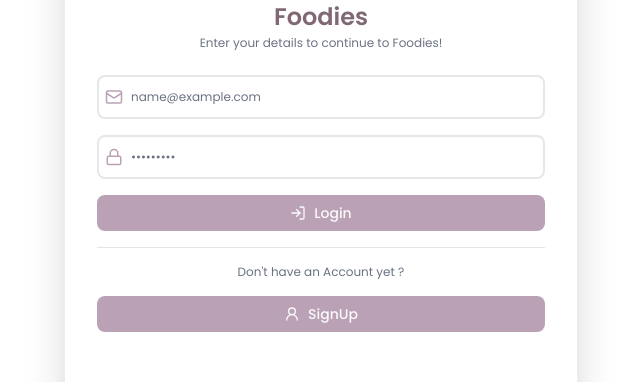
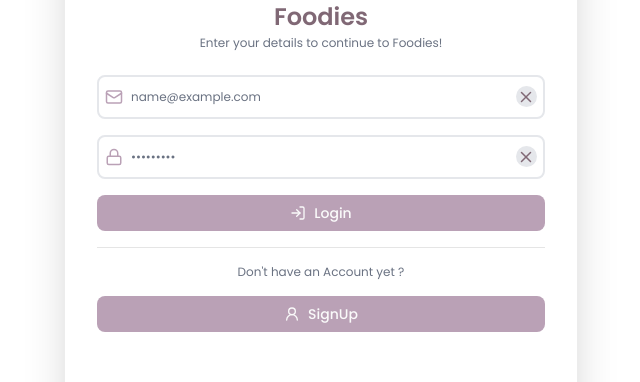
Before and after one commit to iAhmedAbbas7/foodies, a React (Vite) app in the folder Client/: page /login in a window 1280 px wide. Both pictures are taken after typing "name@example.com", "Sample123" into the empty fields and a click on the button "Login". Shown: the part 275-657 px from the top of the page, without its empty margins (319-959 px from the left). Built offline with nearby package versions, Linux system fonts and the light colour scheme.

Commit message:
Updated the Login Component with Smooth Animations along with Error Modal Integration

```diff
--- a/Client/src/auth/Login.tsx
+++ b/Client/src/auth/Login.tsx
@@ -1,13 +1,16 @@
 // <== IMPORTS ==>
+import { motion } from "framer-motion";
 import useTitle from "@/hooks/useTitle";
 import LOGO from "../assets/images/LOGO.png";
+import ErrorModal from "@/shared/ErrorModal";
+import { useNavigate } from "react-router-dom";
 import { Button } from "@/components/ui/button";
-import { useNavigate } from "react-router-dom";
 import { Separator } from "@/components/ui/separator";
-import type { LoginInputState } from "@/schema/userSchema";
-import { Loader2, Lock, LogIn, Mail, User2 } from "lucide-react";
 import { useState, type ChangeEvent, type FormEvent } from "react";
+import { Loader2, Lock, LogIn, Mail, User2, X } from "lucide-react";
+import { userLoginSchema, type LoginInputState } from "@/schema/userSchema";
 
+// <== LOGIN COMPONENT ==>
 const Login = () => {
   // USE TITLE HOOK
   useTitle("Foodies - Login");
@@ -15,6 +18,15 @@ const Login = () => {
   const navigate = useNavigate();
   // TEMPORARY LOGIN LOADER VARIABLE
   const loading: boolean = false;
+  // FORM VALIDATION ERROR STATE
+  const [errors, setErrors] = useState<
+    Partial<Record<keyof LoginInputState, string>>
+  >({});
+  // ERROR MODAL STATE
+  const [isErrorModalOpen, setIsErrorModalOpen] = useState<boolean>(false);
+  const [modalErrors, setModalErrors] = useState<
+    { key: string; message: string }[]
+  >([]);
   // LOGIN INPUT STATE
   const [input, setInput] = useState<LoginInputState>({
     email: "",
@@ -26,21 +38,81 @@ const Login = () => {
     const { name, value } = e.target;
     // SETTING INOUT VALUE FOR THE FIELDS
     setInput({ ...input, [name]: value });
+    // GETTING FIELD SPECIFIC ERROR NAME
+    const fieldName = name as keyof LoginInputState;
+    // CLEAR FIELD-SPECIFIC ERROR ON CHANGE
+    if (errors[fieldName]) {
+      setErrors((prev) => ({ ...prev, [fieldName]: undefined }));
+    }
   };
   // LOGIN HANDLER
   const loginHandler = async (e: FormEvent) => {
     // PREVENTING DEFAULT
     e.preventDefault();
+    // FORM VALIDATION HANDLING
+    const result = userLoginSchema.safeParse(input);
+    // IF VALIDATION NOT SUCCESSFUL
+    if (!result.success) {
+      // FLATTENING ERRORS
+      const flattened = result.error.flatten((issue) => issue.message);
+      // GETTING FIELD ERRORS
+      const fieldErrors: Partial<Record<keyof LoginInputState, string>> = {
+        email: flattened.fieldErrors.email?.[0],
+        password: flattened.fieldErrors.password?.[0],
+      };
+      // SETTING FIELD ERRORS
+      setErrors(fieldErrors);
+      // AGGREGATING ERRORS FOR MODAL DISPLAY (WITH FIELD KEYS)
+      const aggregated = Object.entries(fieldErrors)
+        .filter(([, msg]) => Boolean(msg && msg.trim()))
+        .map(([key, message]) => ({ key, message: message as string }));
+      // SENDING ERRORS TO THE MODAL
+      setModalErrors(aggregated);
+      // OPENING THE MODAL
+      setIsErrorModalOpen(true);
+      return;
+    }
   };
+  // CONTAINER ANIMATION VARIANTS
+  const containerVariants = {
+    hidden: { opacity: 0, y: 24 },
+    visible: {
+      opacity: 1,
+      y: 0,
+      transition: {
+        duration: 0.5,
+        ease: "easeOut",
+        when: "beforeChildren",
+        staggerChildren: 0.08,
+      },
+    },
+  } as const;
+  // CONTAINER ITEM ANIMATION VARIANTS
+  const itemVariants = {
+    hidden: { opacity: 0, y: 12 },
+    visible: {
+      opacity: 1,
+      y: 0,
+      transition: { duration: 0.4, ease: "easeOut" },
+    },
+  } as const;
   return (
     // LOGIN MAIN WRAPPER
     <>
       {/* LOGIN CONTENT WRAPPER */}
-      <section className="w-screen h-screen flex items-center justify-center">
+      <section className="w-screen h-screen flex items-center justify-center overflow-hidden">
         {/* MAIN CONTENT WRAPPER */}
-        <section className="flex items-center justify-center flex-col bg-white md:max-w-[50%] lg:max-w-[40%] w-[90%] rounded-xl px-8 py-4 min-h-[80vh] shadow-2xl">
+        <motion.section
+          variants={containerVariants}
+          initial="hidden"
+          animate="visible"
+          className="flex items-center justify-center flex-col bg-white md:max-w-[50%] lg:max-w-[40%] w-[90%] rounded-xl px-8 py-4 min-h-[80vh] shadow-2xl overflow-hidden"
+        >
           {/* BRANDING SECTION */}
-          <div className="w-full flex items-center justify-center flex-col">
+          <motion.div
+            variants={itemVariants}
+            className="w-full flex items-center justify-center flex-col"
+          >
             <img
               src={LOGO}
               className="h-[80px] w-[80px]"
@@ -51,15 +123,23 @@ const Login = () => {
             <p className="text-gray-500 text-xs">
               Enter your details to continue to Foodies!
             </p>
-          </div>
+          </motion.div>
           {/* FORM SECTION */}
-          <form className="w-full pt-6 pb-0 flex items-center justify-center flex-col gap-4">
+          <motion.form
+            variants={itemVariants}
+            onSubmit={loginHandler}
+            className="w-full pt-6 pb-0 flex items-center justify-center flex-col gap-4"
+          >
             {/* EMAIL */}
-            <div className="relative flex items-center w-full">
+            <motion.div
+              variants={itemVariants}
+              className="relative flex items-center w-full"
+            >
               <input
                 id="email"
                 name="email"
                 type="email"
+                spellCheck={false}
                 placeholder="Email"
                 value={input.email}
                 onChange={changeEventHandler}
@@ -67,9 +147,22 @@ const Login = () => {
               />
               {/* MAIL ICON */}
               <Mail className="absolute text-lightPurple ml-2" size={18} />
-            </div>
+              {/* CLEAR BUTTON */}
+              {input.email && input.email.trim() && (
+                <div
+                  title="Clear"
+                  onClick={() => setInput({ ...input, email: "" })}
+                  className="absolute right-2 p-[0.1rem] rounded-full flex items-center justify-center bg-gray-200 cursor-pointer"
+                >
+                  <X size={18} className="text-purple" />
+                </div>
+              )}
+            </motion.div>
             {/* PASSWORD */}
-            <div className="relative flex items-center w-full">
+            <motion.div
+              variants={itemVariants}
+              className="relative flex items-center w-full"
+            >
               <input
                 id="password"
                 name="password"
@@ -81,28 +174,43 @@ const Login = () => {
               />
               {/* LOCK ICON */}
               <Lock className="absolute text-lightPurple ml-2" size={18} />
-            </div>
+              {/* CLEAR BUTTON */}
+              {input.password && input.password.trim() && (
+                <div
+                  title="Clear"
+                  onClick={() => setInput({ ...input, password: "" })}
+                  className="absolute right-2 p-[0.1rem] rounded-full flex items-center justify-center bg-gray-200 cursor-pointer"
+                >
+                  <X size={18} className="text-purple" />
+                </div>
+              )}
+            </motion.div>
             {/* LOGIN BUTTON */}
-            <div className="w-full">
+            <motion.div variants={itemVariants} className="w-full">
               <Button
                 disabled={loading}
-                onClick={loginHandler}
+                type="submit"
                 className="w-full bg-lightPurple hover:bg-purple focus-visible:ring-0 outline-0 border-0 cursor-pointer"
               >
                 {loading ? <Loader2 className="animate-spin" /> : <LogIn />}
                 {loading ? "Please Wait" : "Login"}
               </Button>
-            </div>
+            </motion.div>
             {/* SEPARATOR */}
-            <Separator />
-            {/* SIGN-UP OPTION */}
-            <div className="w-full flex items-center justify-center">
+            <motion.div variants={itemVariants} className="w-full">
+              <Separator />
+            </motion.div>
+            {/* SIGNUP OPTION */}
+            <motion.div
+              variants={itemVariants}
+              className="w-full flex items-center justify-center"
+            >
               <h5 className="w-full text-xs text-gray-500 text-center">
                 Don't have an Account yet ?
               </h5>
-            </div>
-            {/* SIGN-UP BUTTON */}
-            <div className="w-full">
+            </motion.div>
+            {/* SIGNUP BUTTON */}
+            <motion.div variants={itemVariants} className="w-full">
               <Button
                 onClick={() => navigate("/signup")}
                 type="button"
@@ -111,9 +219,17 @@ const Login = () => {
                 <User2 />
                 SignUp
               </Button>
-            </div>
-          </form>
-        </section>
+            </motion.div>
+          </motion.form>
+          {/* ERROR MODAL */}
+          <ErrorModal
+            open={isErrorModalOpen}
+            onOpenChange={setIsErrorModalOpen}
+            errors={modalErrors}
+            title="Login Validation Failed!"
+            description="Please review your credentials carefully!"
+          />
+        </motion.section>
       </section>
     </>
   );
```
